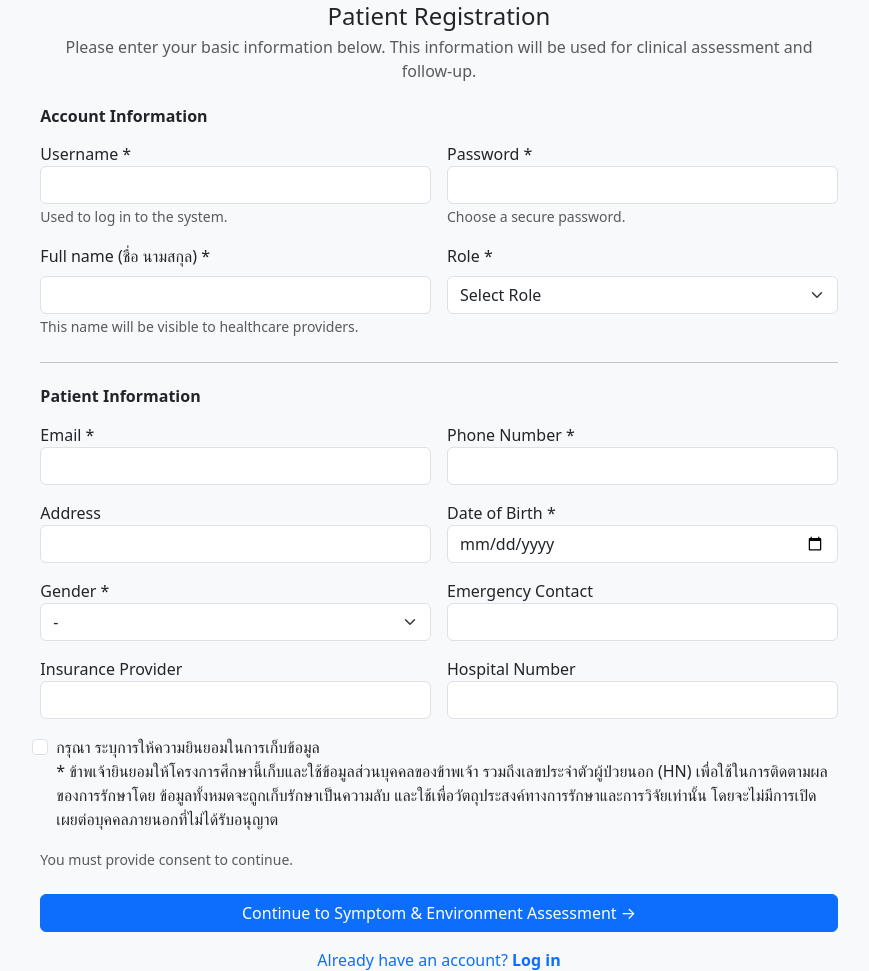
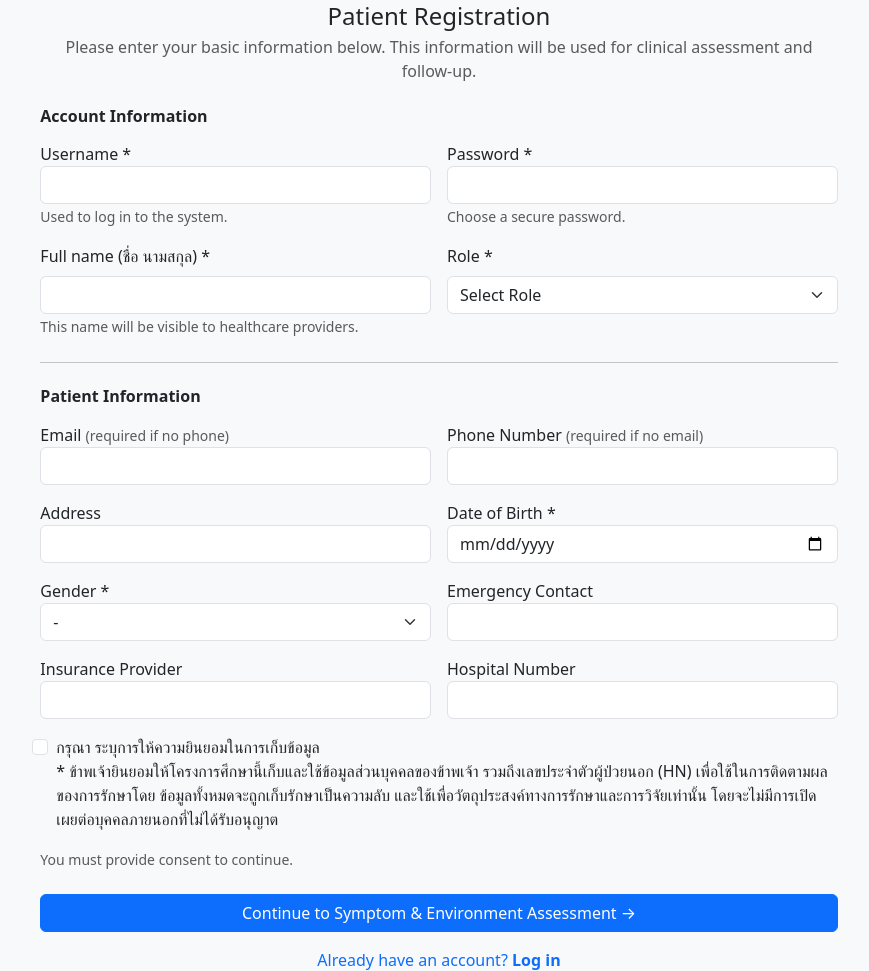
Before and after one commit to tinzaza/my_health_app, a Flask app: page /signup in a window 1280 px wide. Shown: the part 84-1055 px from the top of the page, without its empty margins (201-1070 px from the left). Run offline with Flask 3, Linux system fonts and the light colour scheme; some libraries are stand-ins or nearby versions.

Commit message:
sign up form

```diff
--- a/templates/patient_form.html
+++ b/templates/patient_form.html
@@ -245,7 +245,7 @@
                 <textarea name="other_symptom" class="form-control" rows="2"></textarea>
             </div>
 
-            <label class="form-label fw-semibold">ในช่วงที่ผ่านมา เวลาใดของวันที่ท่านมีอาการ</label>
+            <label class="form-label fw-semibold">ในช่วงที่ผ่านมา เวลาใดของวันที่ท่านมีอาการ</label><br>
                 <label><input type="checkbox" name="time_6_12"> 6-12 น.</label><br>
                 <label><input type="checkbox" name="time_12_18"> 12-18 น.</label><br>
                 <label><input type="checkbox" name="time_18_24"> 18-24 น.</label><br>
--- a/templates/signup.html
+++ b/templates/signup.html
@@ -101,13 +101,13 @@
             <div class="row g-3 patient-field">
 
                 <div class="col-md-6">
-                    <label>Email <span class="required-star">*</span></label>
-                    <input name="email" type="email" class="form-control">
+                    <label>Email <span class="text-muted small">(required if no phone)</span></label>
+                    <input name="email" type="email" class="form-control" id="emailInput">
                 </div>
 
                 <div class="col-md-6">
-                    <label>Phone Number <span class="required-star">*</span></label>
-                    <input name="phone" class="form-control">
+                    <label>Phone Number <span class="text-muted small">(required if no email)</span></label>
+                    <input name="phone" class="form-control" id="phoneInput">
                 </div>
 
                 <div class="col-md-6">
@@ -657,14 +657,111 @@ function refreshRoleFields() {
     }
 }
 
+function showError(inputEl, message) {
+    inputEl.classList.add("is-invalid");
+    let feedback = inputEl.nextElementSibling;
+    if (!feedback || !feedback.classList.contains("invalid-feedback")) {
+        feedback = document.createElement("div");
+        feedback.classList.add("invalid-feedback");
+        inputEl.parentNode.appendChild(feedback);
+    }
+    feedback.textContent = message;
+}
+
+function clearError(inputEl) {
+    inputEl.classList.remove("is-invalid");
+    inputEl.classList.add("is-valid");
+}
+
 function goStep2() {
+    let valid = true;
+
+    // Clear previous errors
+    document.querySelectorAll(".is-invalid").forEach(el => {
+        el.classList.remove("is-invalid");
+        el.classList.remove("is-valid");
+    });
+
+    // Username
+    const username = document.querySelector("[name='username']");
+    if (!username.value.trim()) {
+        showError(username, "Username is required.");
+        valid = false;
+    } else clearError(username);
+
+    // Password
+    const password = document.querySelector("[name='password']");
+    if (!password.value.trim()) {
+        showError(password, "Password is required.");
+        valid = false;
+    } else clearError(password);
+
+    // Full name
+    const fullName = document.querySelector("[name='full_name']");
+    if (!fullName.value.trim()) {
+        showError(fullName, "Full name is required.");
+        valid = false;
+    } else clearError(fullName);
+
+    // Role
+    const role = document.getElementById("roleSelect");
+    if (!role.value) {
+        showError(role, "Please select a role.");
+        valid = false;
+    } else clearError(role);
+
+    // Email OR Phone (at least one required for patients)
+    if (role.value === "patient") {
+        const email = document.getElementById("emailInput");
+        const phone = document.getElementById("phoneInput");
+
+        if (!email.value.trim() && !phone.value.trim()) {
+            showError(email, "Please provide at least an email or phone number.");
+            showError(phone, "Please provide at least an email or phone number.");
+            valid = false;
+        } else {
+            clearError(email);
+            clearError(phone);
+        }
+
+        // DOB
+        const dob = document.querySelector("[name='dob']");
+        if (!dob.value) {
+            showError(dob, "Date of birth is required.");
+            valid = false;
+        } else clearError(dob);
+
+        // Gender
+        const gender = document.querySelector("[name='gender']");
+        if (!gender.value) {
+            showError(gender, "Please select a gender.");
+            valid = false;
+        } else clearError(gender);
+
+        // Consent
+        const consent = document.getElementById("consent");
+        if (!consent.checked) {
+            showError(consent, "You must provide consent to continue.");
+            valid = false;
+        } else clearError(consent);
+    }
+
+    if (!valid) {
+        // Scroll to first error
+        const firstError = document.querySelector(".is-invalid");
+        if (firstError) firstError.scrollIntoView({ behavior: "smooth", block: "center" });
+        return;
+    }
+
     document.getElementById("step1").classList.add("d-none");
     document.getElementById("step2").classList.remove("d-none");
+    window.scrollTo(0, 0);
 }
 
 function goStep1() {
     document.getElementById("step2").classList.add("d-none");
     document.getElementById("step1").classList.remove("d-none");
+    window.scrollTo(0, 0);
 }
 
 document.getElementById("roleSelect").addEventListener("change", refreshRoleFields);
```
